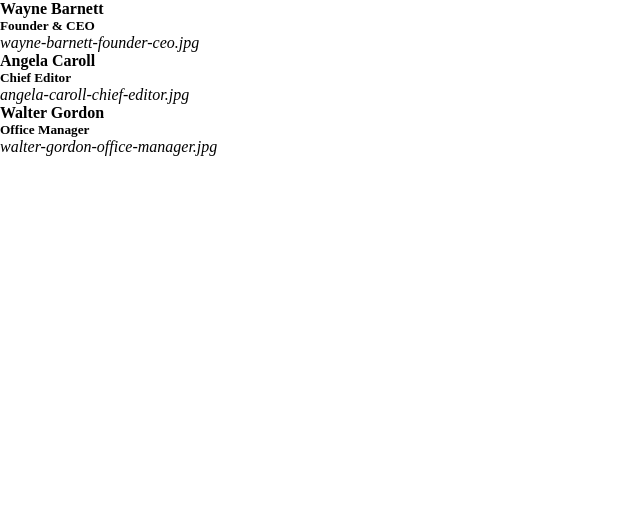
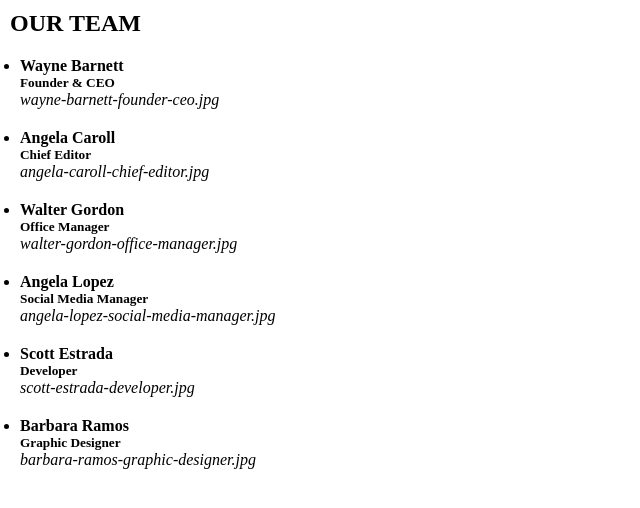
Before and after one commit to muac404/js-our-team, a plain HTML site: page index.html in a window 1280 px wide. Shown: the whole page, without its empty margins (0-640 px from the left). Drawn offline with Linux system fonts and the light colour scheme.

Commit message:
Aggiunge membri mancanti

```diff
--- a/css/style.css
+++ b/css/style.css
@@ -3,3 +3,11 @@
     padding: 0;
     margin: 0;
 }
+
+li{
+    margin: 20px;
+}
+
+h2{
+    margin: 10px;
+}
--- a/index.html
+++ b/index.html
@@ -8,7 +8,7 @@
         <link rel="stylesheet" href="css/style.css">
     </head>
     <body>
-
+        <h2>OUR TEAM</h2>
         <ul id="members-list">
 
         </ul>
--- a/js/main.js
+++ b/js/main.js
@@ -20,6 +20,24 @@ const members =
         fullName : "Walter Gordon",
         position : "Office Manager",
         profileImage : "walter-gordon-office-manager.jpg"
+    },
+
+    {
+        fullName : "Angela Lopez",
+        position : "Social Media Manager",
+        profileImage : "angela-lopez-social-media-manager.jpg"
+    },
+
+    {
+        fullName : "Scott Estrada",
+        position : "Developer",
+        profileImage : "scott-estrada-developer.jpg"
+    },
+
+    {
+        fullName : "Barbara Ramos",
+        position : "Graphic Designer",
+        profileImage : "barbara-ramos-graphic-designer.jpg"
     }
 ]
 
```
